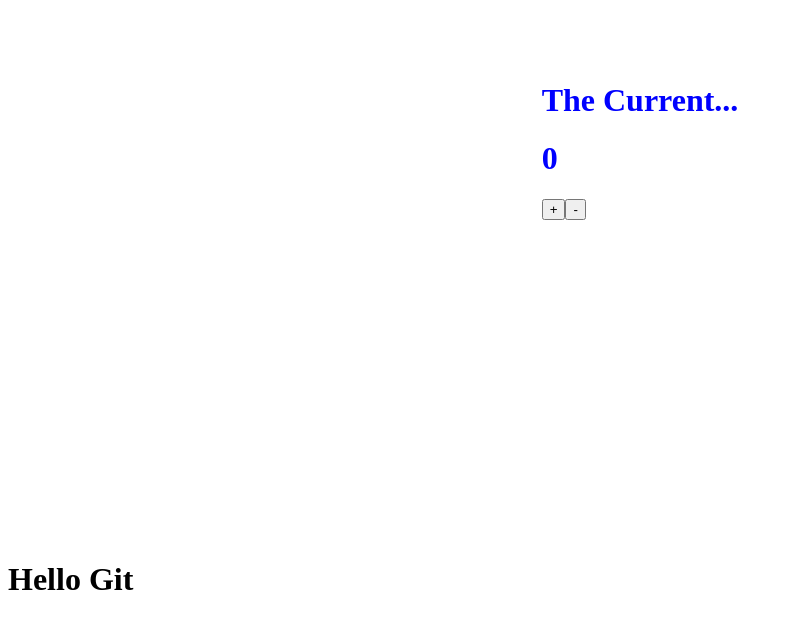
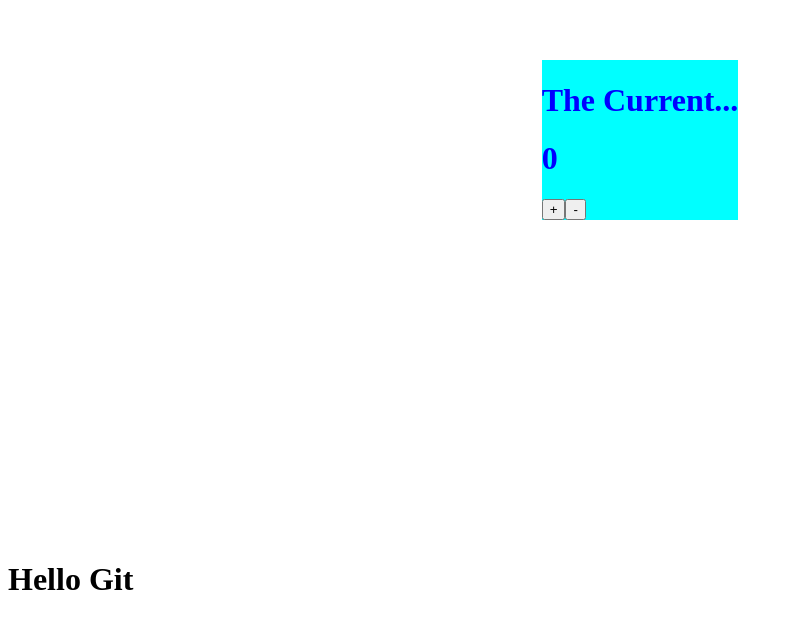
Before and after one commit to DaRaForU/DemoGit, a Vue app: page / in a window 1280 px wide. Shown: the part 268-888 px from the top of the page, without its empty margins (0-793 px from the left). Built offline with nearby package versions, Linux system fonts and the light colour scheme.

Commit message:
backgroud-color: aqua App.vue

```diff
--- a/src/App.vue
+++ b/src/App.vue
@@ -36,5 +36,6 @@
   div{
     align-items: center;
     color: blue;
+    background-color: aqua;
   }
 </style>
```
